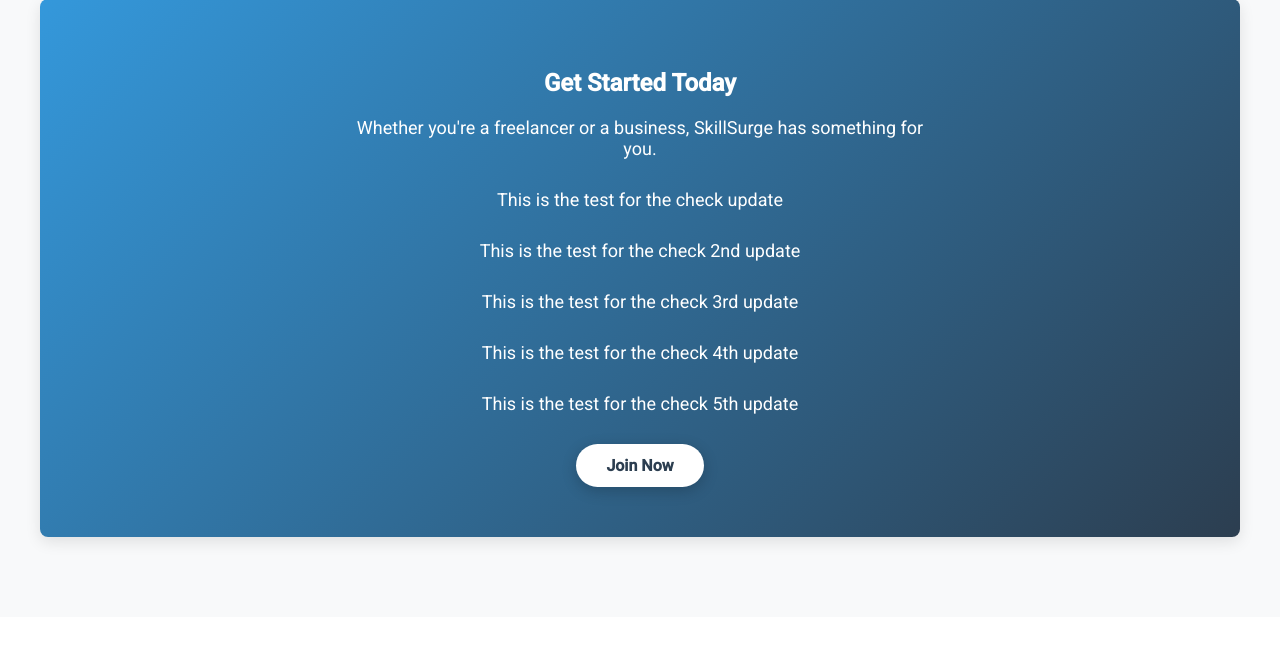
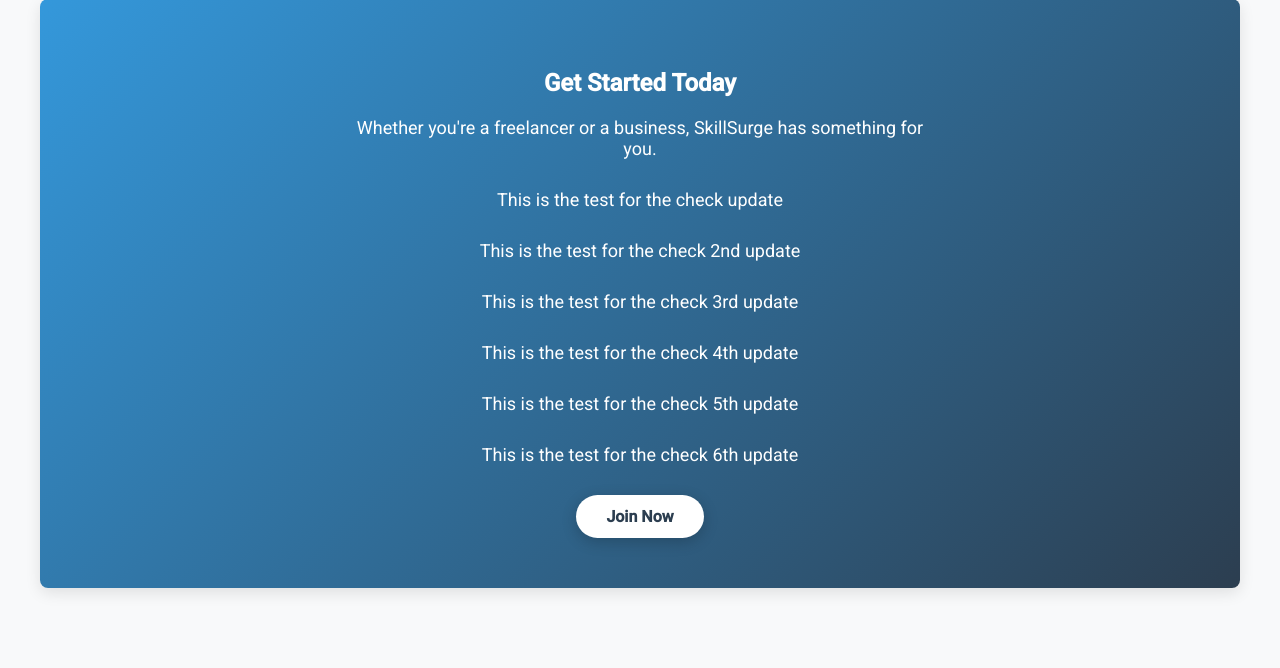
Before and after one commit to maheshpradeep/Freelance_website, a PHP site: page / in a window 1280 px wide. Shown: the part 1363-2031 px from the top of the page. Before the commit the page ends 1911 px from the top, so only its background shows below. Run offline with PHP 8.4, Linux system fonts and the light colour scheme.

Commit message:
6th update line check

```diff
--- a/index.php
+++ b/index.php
@@ -78,6 +78,7 @@ include('includes/header.php');
     <p>This is the test for the check 3rd update</p>
     <p>This is the test for the check 4th update</p>
     <p>This is the test for the check 5th update</p>
+    <p>This is the test for the check 6th update</p>
     <?php if (!isset($_SESSION['user_id'])): ?>
       <a href="signup.php" class="btn">Join Now</a>
     <?php endif; ?>
```
